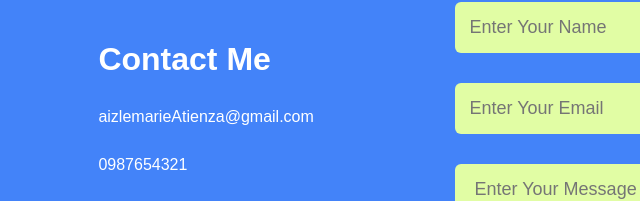
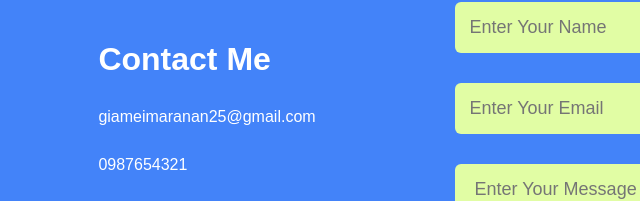
Before and after one commit to maranangia/MARANAN, a plain HTML site: page index.html in a window 1280 px wide. Shown: the part 2657-2858 px from the top of the page, 5-645 px from the left. Drawn offline with Linux system fonts and the light colour scheme.

Commit message:
Update index.html

```diff
--- a/index.html
+++ b/index.html
@@ -119,7 +119,7 @@
                         <br>
                         <br>
                         <h1 class="sub-tittle">Contact Me</h1>
-                        <p>aizlemarieAtienza@gmail.com</p>
+                        <p>giameimaranan25@gmail.com</p>
                         <p>0987654321</p>
                         <div class="social-icons">
                             <a href="https://facebook.com"><img src="Images/fb.jpg" width="30"></a>
```
